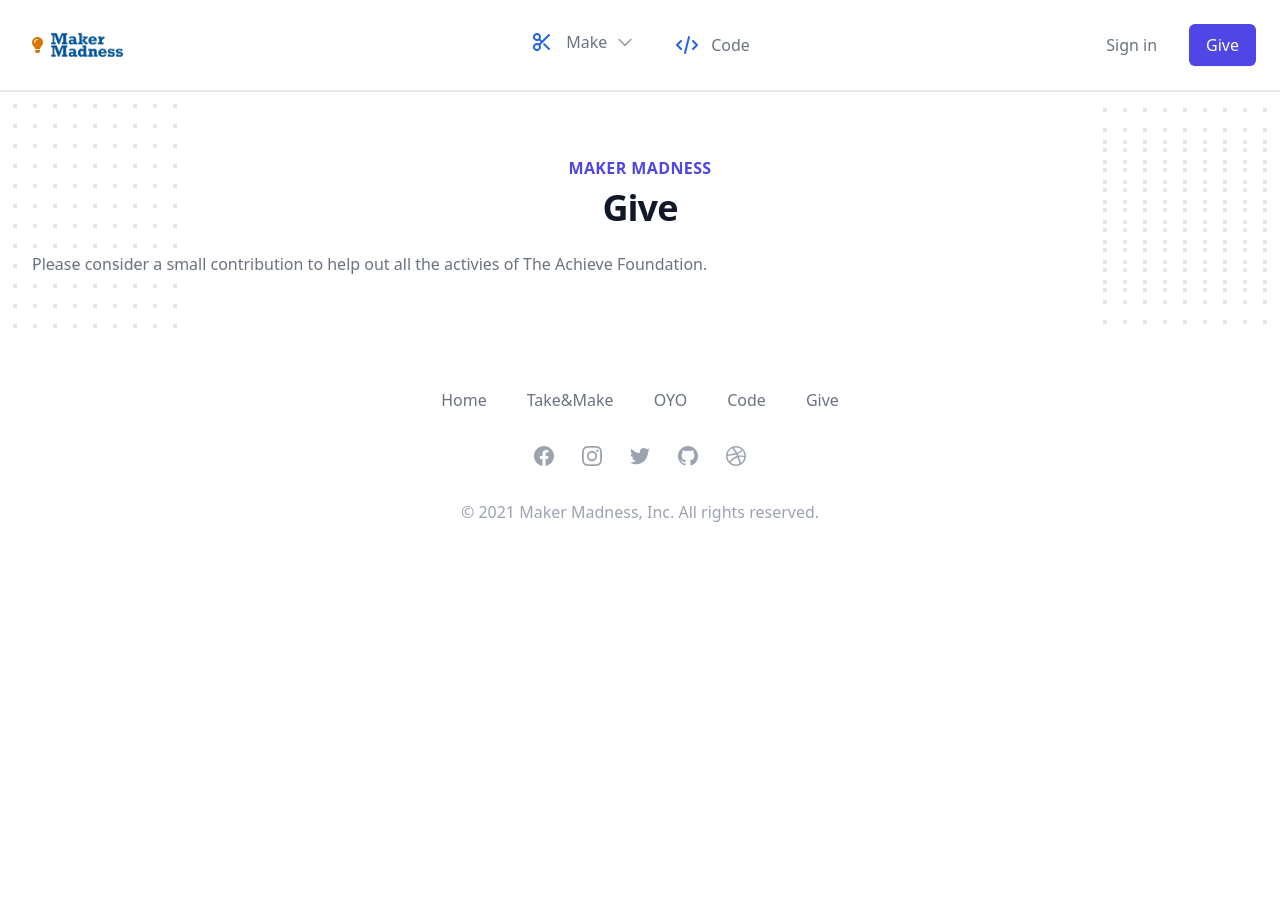
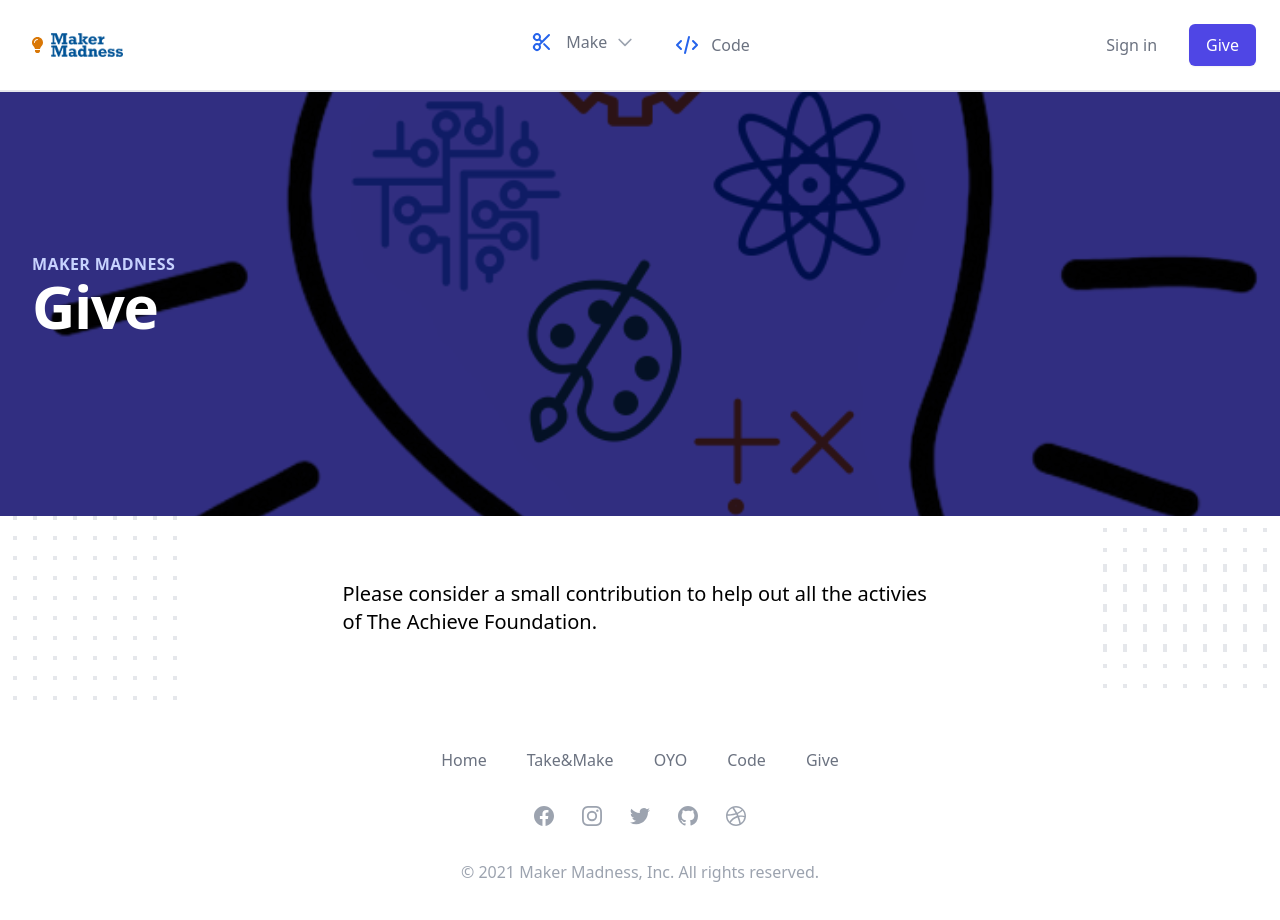
Before and after one commit to larboyer/maker-madness-web5, a React (Create React App) app: page /give in a window 1280 px wide. Shown: the top 920 px of the page. Before the commit the page ends 800 px from the top, so only its background shows below. Built offline with nearby package versions, Linux system fonts and the light colour scheme; what @tailwindcss/typography would draw is missing.

Commit message:
refactor: ♻️  Give page to new template

```diff
--- a/src/pages/Give.js
+++ b/src/pages/Give.js
@@ -1,31 +1,20 @@
 import React from 'react';
-import ContentBackground from '../components/ContentBackground';
+import PageHero from '../components/PageHero';
+import PageTemplate from '../components/PageTemplate';
 
 const Give = () => {
   return (
-    <div className="relative py-16 bg-white overflow-hidden">
-      <ContentBackground />
-      <div className="relative px-4 sm:px-6 lg:px-8">
-        <div className="text-lg max-w-prose mx-auto">
-          <h1>
-            <span className="block text-base text-center text-indigo-600 font-semibold tracking-wide uppercase">
-              Maker Madness
-            </span>
-            <span className="mt-2 block text-3xl text-center leading-8 font-extrabold tracking-tight text-gray-900 sm:text-4xl">
-              Give
-            </span>
-          </h1>
-        </div>
-        <div className="mt-6 prose prose-indigo prose-lg text-gray-500 mx-auto">
-          <p>
-            Please consider a small contribution to{' '}
-            <a href="https://achievefoundation.org/donation-form/">
-              help out all the activies of The Achieve Foundation.
-            </a>
-          </p>
-        </div>
-      </div>
-    </div>
+    <>
+      <PageHero supHeader="Maker Madness" mainHeader="Give" />
+      <PageTemplate>
+        <p className="text-xl">
+          Please consider a small contribution to{' '}
+          <a href="https://achievefoundation.org/donation-form/">
+            help out all the activies of The Achieve Foundation.
+          </a>
+        </p>
+      </PageTemplate>
+    </>
   );
 };
 
```
Also changed, not shown: 1 other file (tests, documents, lock files or other folders).
